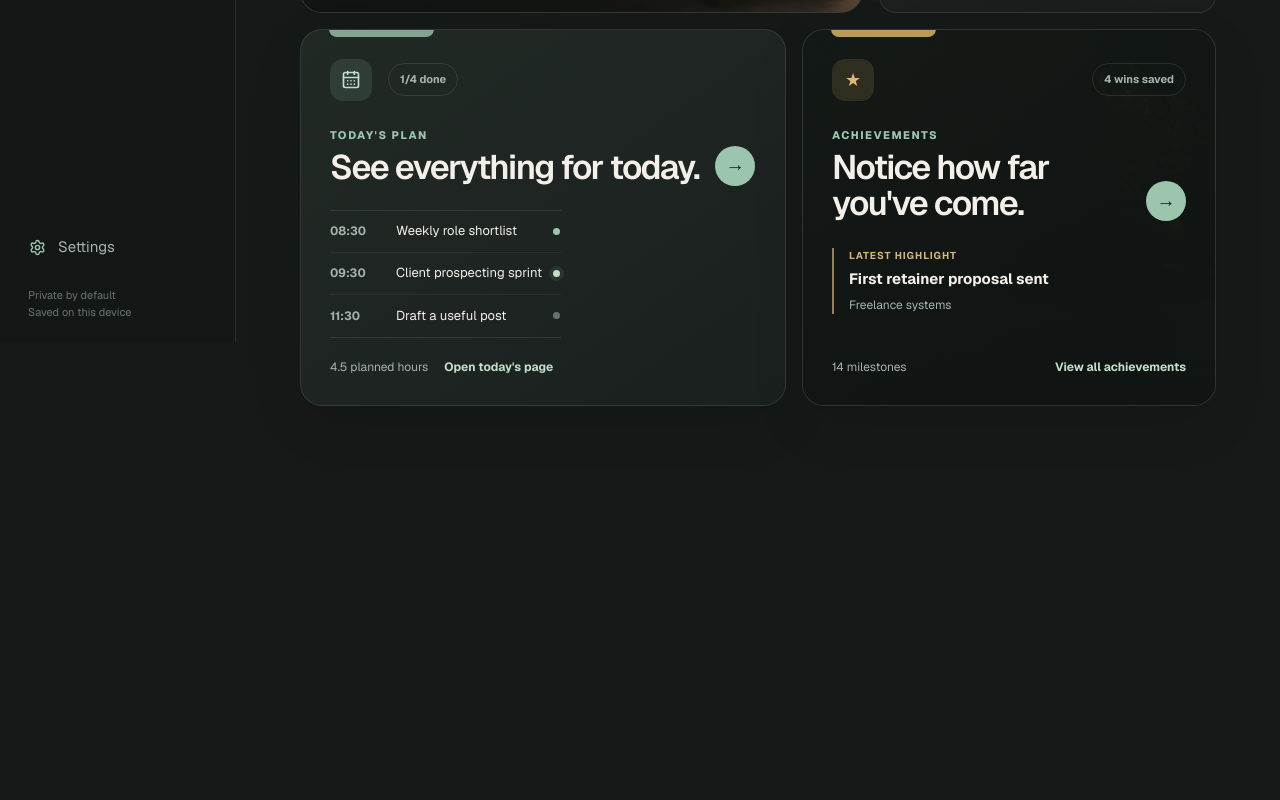
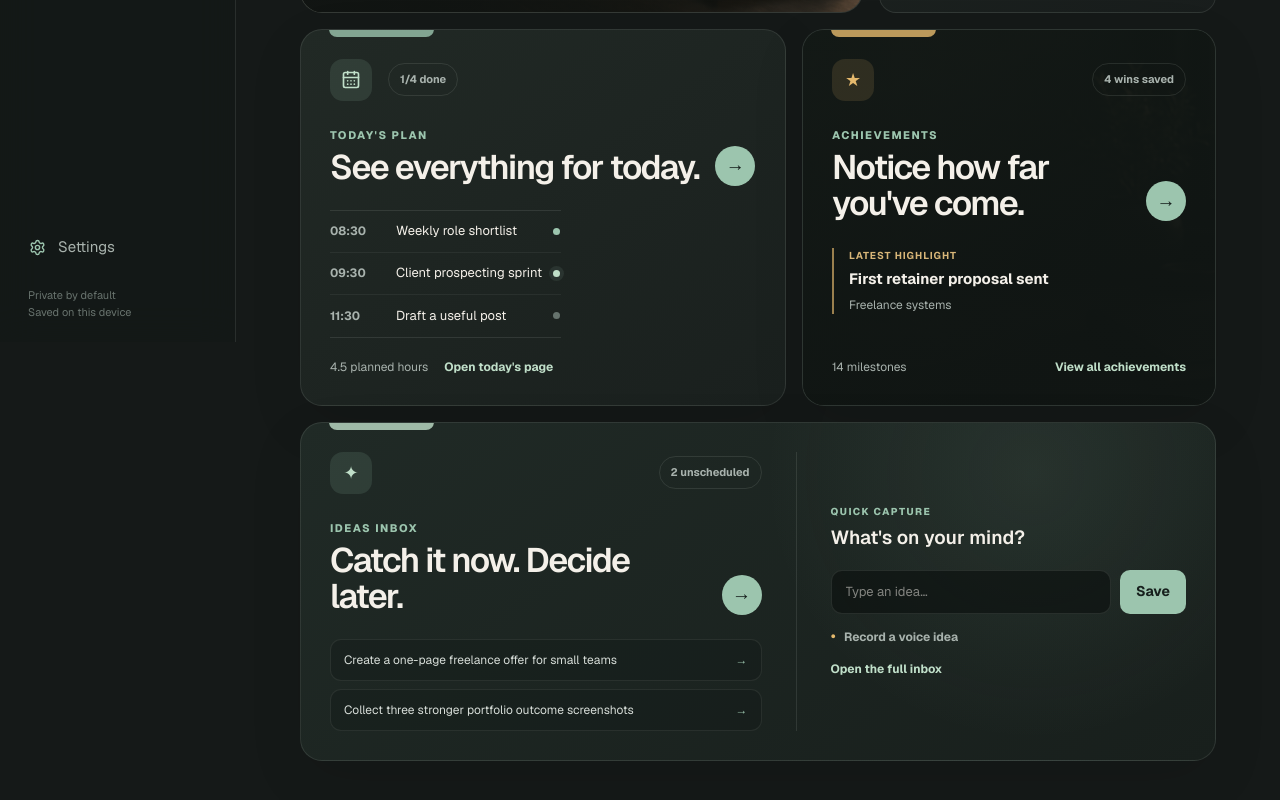
Before and after one commit to charan333777/Momentum, a Next.js app: page / in a window 1280 px wide. Shown: the part 458-1258 px from the top of the page. Before the commit the page ends 960 px from the top, so only its background shows below. Built offline with nearby package versions, Linux system fonts and the light colour scheme.

Commit message:
Add Ideas inbox card to homepage

```diff
--- a/app/globals.css
+++ b/app/globals.css
@@ -660,6 +660,163 @@ nav {
 .achievement-preview > span {
   color: var(--muted);
   font-size: 12px;
+}
+.home-ideas-folder {
+  display: grid;
+  grid-column: 1 / -1;
+  grid-template-columns: minmax(0, 1.05fr) minmax(340px, 0.95fr);
+  gap: 34px;
+  min-height: 265px;
+  padding: 29px;
+  background:
+    radial-gradient(
+      circle at 80% 15%,
+      rgba(156, 197, 174, 0.09),
+      transparent 34%
+    ),
+    linear-gradient(145deg, #202a26, #181f1c);
+}
+.home-ideas-folder:before {
+  background: var(--sage-bright);
+}
+.home-ideas-summary {
+  display: flex;
+  min-width: 0;
+  flex-direction: column;
+}
+.ideas-folder-icon {
+  font-size: 18px;
+}
+.folder-open {
+  display: grid;
+  width: 40px;
+  height: 40px;
+  flex: 0 0 auto;
+  place-items: center;
+  border: 0;
+  border-radius: 50%;
+  background: var(--sage);
+  color: #17201d;
+  font-size: 19px;
+  transition:
+    transform 0.18s ease,
+    background 0.18s ease;
+}
+.folder-open:hover {
+  transform: translateX(3px);
+  background: var(--sage-bright);
+}
+.home-idea-preview-list {
+  display: grid;
+  gap: 8px;
+  margin-top: 24px;
+}
+.home-idea-preview-list button {
+  display: grid;
+  grid-template-columns: minmax(0, 1fr) auto;
+  align-items: center;
+  gap: 15px;
+  min-height: 42px;
+  border: 1px solid rgba(235, 239, 229, 0.08);
+  border-radius: 11px;
+  padding: 0 13px;
+  background: rgba(10, 14, 12, 0.18);
+  color: #d7ddd8;
+  font-size: 12px;
+  text-align: left;
+}
+.home-idea-preview-list button span {
+  overflow: hidden;
+  text-overflow: ellipsis;
+  white-space: nowrap;
+}
+.home-idea-preview-list button i {
+  color: var(--sage);
+  font-style: normal;
+}
+.home-idea-empty {
+  padding: 15px 0;
+  color: var(--muted);
+  font-size: 12px;
+}
+.home-idea-capture {
+  display: flex;
+  min-width: 0;
+  flex-direction: column;
+  justify-content: center;
+  border-left: 1px solid var(--line);
+  padding-left: 34px;
+}
+.home-idea-capture > span:first-child {
+  display: grid;
+  gap: 5px;
+}
+.home-idea-capture small {
+  color: var(--sage);
+  font-size: 10px;
+  font-weight: 750;
+  letter-spacing: 0.14em;
+  text-transform: uppercase;
+}
+.home-idea-capture strong {
+  font-size: 19px;
+  font-weight: 600;
+}
+.home-idea-capture form {
+  display: grid;
+  grid-template-columns: minmax(0, 1fr) auto;
+  gap: 9px;
+  margin-top: 17px;
+}
+.home-idea-capture input {
+  min-width: 0;
+  height: 44px;
+  border: 1px solid var(--line);
+  border-radius: 11px;
+  padding: 0 14px;
+  outline: 0;
+  background: rgba(12, 17, 15, 0.64);
+  color: var(--ink);
+  font: inherit;
+  font-size: 13px;
+}
+.home-idea-capture input:focus {
+  border-color: rgba(156, 197, 174, 0.52);
+  box-shadow: 0 0 0 3px rgba(156, 197, 174, 0.08);
+}
+.home-voice-button,
+.home-ideas-link {
+  border: 0;
+  padding: 0;
+  background: transparent;
+  text-align: left;
+}
+.home-voice-button {
+  display: flex;
+  align-items: center;
+  gap: 8px;
+  width: max-content;
+  margin-top: 14px;
+  color: var(--muted);
+  font-size: 12px;
+  font-weight: 650;
+}
+.home-voice-button span {
+  color: var(--amber);
+  font-size: 9px;
+}
+.home-voice-button.recording {
+  color: #e6d7ba;
+}
+.home-voice-button.recording span {
+  animation: voicePulse 1.4s ease-in-out infinite;
+}
+.home-ideas-link {
+  width: max-content;
+  margin-top: 14px;
+  color: var(--sage-bright);
+  font-size: 12px;
+  font-weight: 700;
 }
 .achievement-hero {
   position: relative;
@@ -2956,6 +3113,16 @@ nav {
   .mobile-tabs small {
     font-size: 11px;
   }
+  .home-ideas-folder {
+    grid-template-columns: 1fr;
+    gap: 26px;
+  }
+  .home-idea-capture {
+    border-top: 1px solid var(--line);
+    border-left: 0;
+    padding-top: 26px;
+    padding-left: 0;
+  }
   .idea-capture-grid {
     grid-template-columns: 1fr;
   }
@@ -2967,6 +3134,22 @@ nav {
   }
 }
 @media (max-width: 580px) {
+  .home-ideas-folder {
+    min-height: 0;
+  }
+  .home-ideas-folder .folder-heading strong {
+    max-width: 230px;
+  }
+  .home-idea-capture form {
+    grid-template-columns: 1fr;
+  }
+  .home-idea-capture form .button {
+    width: 100%;
+  }
+  .home-voice-button,
+  .home-ideas-link {
+    min-height: 34px;
+  }
   .ideas-head {
     flex-wrap: wrap;
   }
--- a/app/page.tsx
+++ b/app/page.tsx
@@ -1026,6 +1026,10 @@ export default function Home() {
       (block) => block.status === "completed",
     ).length;
     const latestAchievement = achievements[0];
+    const inboxIdeas = (data.ideas || []).filter(
+      (idea) => idea.status === "inbox",
+    );
+    const recordedTime = `${String(Math.floor(recordingSeconds / 60)).padStart(2, "0")}:${String(recordingSeconds % 60).padStart(2, "0")}`;
     return (
       <>
         <header className="page-head home-heading">
@@ -1179,6 +1183,81 @@ export default function Home() {
               </span>
             </span>
           </button>
+          <article className="home-folder home-ideas-folder">
+            <div className="home-ideas-summary">
+              <span className="folder-topline">
+                <span className="folder-icon ideas-folder-icon">✦</span>
+                <span className="folder-count">
+                  {inboxIdeas.length} unscheduled
+                </span>
+              </span>
+              <span className="folder-heading">
+                <span>
+                  <small>Ideas inbox</small>
+                  <strong>Catch it now. Decide later.</strong>
+                </span>
+                <button
+                  className="folder-open"
+                  type="button"
+                  aria-label="Open Ideas inbox"
+                  onClick={() => go("ideas")}
+                >
+                  →
+                </button>
+              </span>
+              <span className="home-idea-preview-list">
+                {inboxIdeas.slice(0, 2).map((idea) => (
+                  <button
+                    type="button"
+                    key={idea.id}
+                    onClick={() => go("ideas")}
+                  >
+                    <span>{idea.audioId ? "Voice note" : idea.text}</span>
+                    <i aria-hidden="true">→</i>
+                  </button>
+                ))}
+                {!inboxIdeas.length && (
+                  <span className="home-idea-empty">
+                    A clear space for your next thought.
+                  </span>
+                )}
+              </span>
+            </div>
+            <div className="home-idea-capture">
+              <span>
+                <small>Quick capture</small>
+                <strong>What&apos;s on your mind?</strong>
+              </span>
+              <form onSubmit={saveIdea}>
+                <input
+                  aria-label="Quick idea from homepage"
+                  name="idea"
+                  placeholder="Type an idea…"
+                  autoComplete="off"
+                />
+                <button className="button primary" type="submit">
+                  Save
+                </button>
+              </form>
+              <button
+                className={`home-voice-button ${recording ? "recording" : ""}`}
+                type="button"
+                onClick={recording ? stopVoiceRecording : startVoiceRecording}
+              >
+                <span aria-hidden="true">{recording ? "■" : "●"}</span>
+                {recording
+                  ? `Stop & save · ${recordedTime}`
+                  : "Record a voice idea"}
+              </button>
+              <button
+                className="home-ideas-link"
+                type="button"
+                onClick={() => go("ideas")}
+              >
+                Open the full inbox
+              </button>
+            </div>
+          </article>
         </section>
       </>
     );
```
